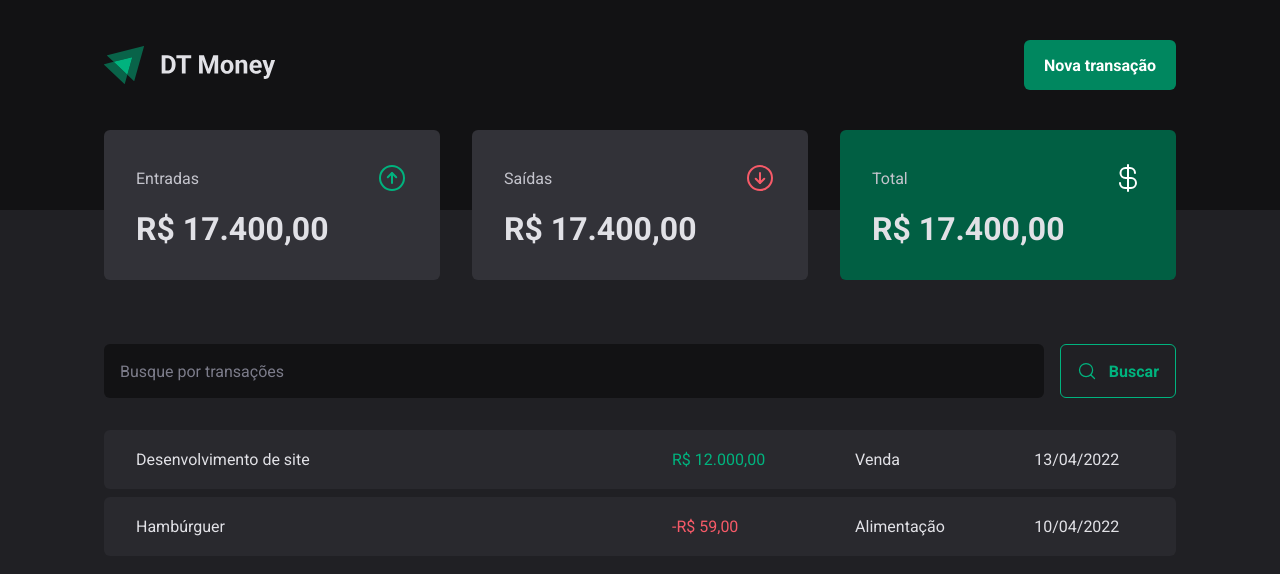
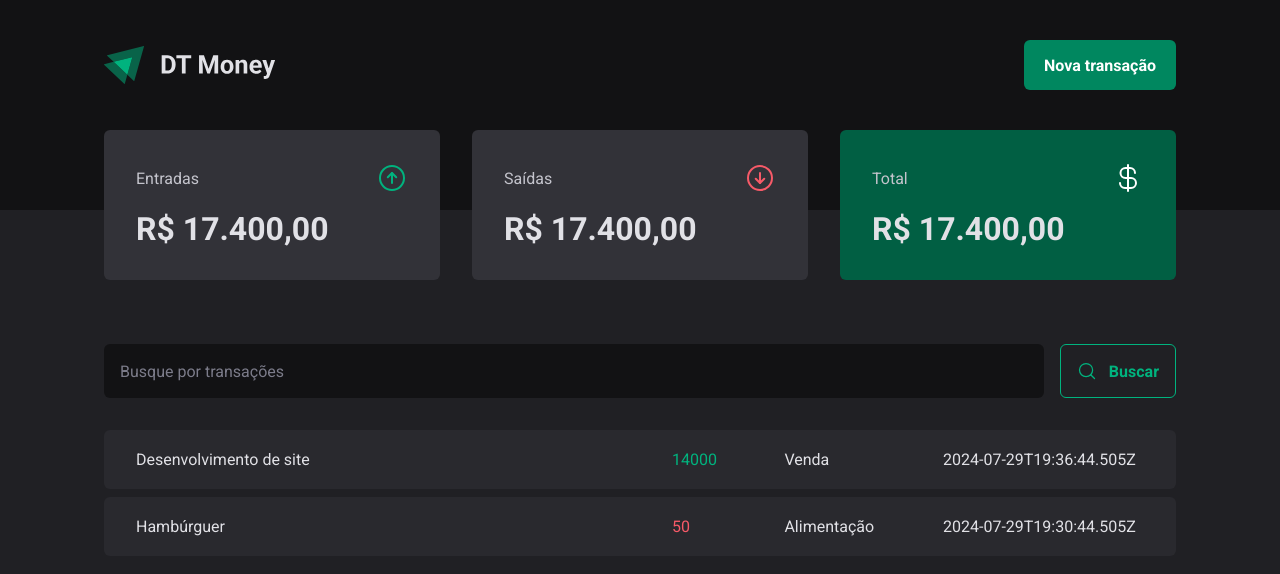
Before and after one commit to Guilherme-Jardim/DT-MONEY, a React (Vite) app: page / in a window 1280 px wide. Shown: the top 574 px of the page. Built offline with nearby package versions, Linux system fonts and the light colour scheme; data requests are answered from the project's data file.

Commit message:
add request and response HTTP

```diff
--- a/src/pages/transactions/index.tsx
+++ b/src/pages/transactions/index.tsx
@@ -1,3 +1,4 @@
+import { useEffect, useState } from 'react'
 import { Header } from '../../components/Header'
 import { SearchForm } from '../../components/SearchForm'
 import { Summary } from '../../components/Summary'
@@ -7,7 +8,29 @@
   TransactionsTable,
 } from './styles'
 
+interface Transaction {
+  id: number
+  description: string
+  type: 'income' | 'outcome'
+  category: string
+  createdAt: string
+  price: number
+}
+
 export function Transactions() {
+  const [transactions, setTransactions] = useState<Transaction[]>([])
+
+  async function LoadTransactions() {
+    const response = await fetch('http://localhost:3333/transactions')
+    const data = await response.json()
+
+    setTransactions(data)
+  }
+
+  useEffect(() => {
+    LoadTransactions()
+  }, [])
+
   return (
     <div>
       <Header />
@@ -17,22 +40,20 @@
         <SearchForm />
         <TransactionsTable>
           <tbody>
-            <tr>
-              <td width="50%">Desenvolvimento de site</td>
-              <td>
-                <PriceHighlight variant="income">R$ 12.000,00</PriceHighlight>
-              </td>
-              <td>Venda</td>
-              <td>13/04/2022</td>
-            </tr>
-            <tr>
-              <td width="50%">Hambúrguer</td>
-              <td>
-                <PriceHighlight variant="outcome">-R$ 59,00</PriceHighlight>
-              </td>
-              <td>Alimentação</td>
-              <td>10/04/2022</td>
-            </tr>
+            {transactions.map((transaction) => {
+              return (
+                <tr key={transaction.id}>
+                  <td width="50%">{transaction.description}</td>
+                  <td>
+                    <PriceHighlight variant={transaction.type}>
+                      {transaction.price}
+                    </PriceHighlight>
+                  </td>
+                  <td>{transaction.category}</td>
+                  <td>{transaction.createdAt}</td>
+                </tr>
+              )
+            })}
           </tbody>
         </TransactionsTable>
       </TransactionsContainer>
```
